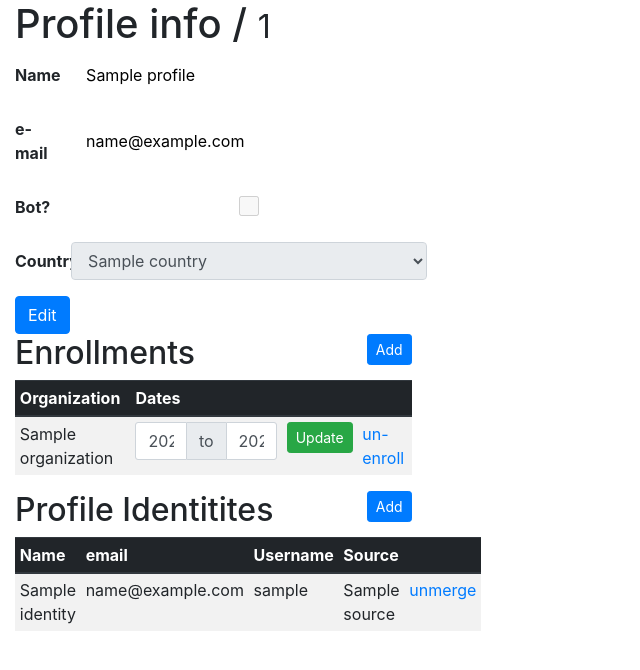
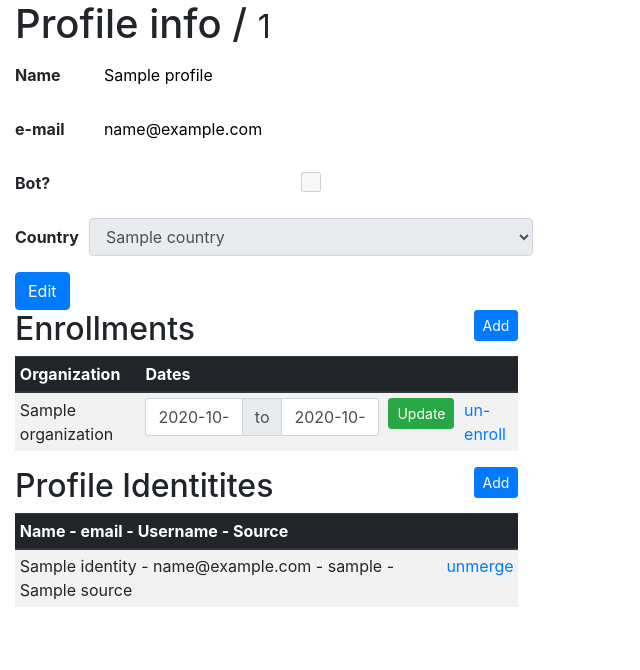
Before and after one commit to chaoss/grimoirelab-hatstall, a Django app: template django_hatstall/identities/templates/profiles/profile.html in a window 1280 px wide. Shown: the part 56-726 px from the top of the page, without its empty margins (0-640 px from the left). Run offline with Django 3.2, Linux system fonts and the light colour scheme; the template is opened without the code that fills it: most values are stand-ins (such as "Sample title", 1, 10 or a date in 2020); some libraries are stand-ins or nearby versions.

Commit message:
Fix table size joining columns

```diff
--- a/django_hatstall/identities/templates/profiles/profile.html
+++ b/django_hatstall/identities/templates/profiles/profile.html
@@ -36,6 +36,7 @@
 
             $('#closeIdentities').click(function(){
                 $('#identities').attr('hidden','');
+                $('#uniqueIdentitiesCards').attr('hidden','');
             });
 
             $('.input-daterange input').datepicker({
@@ -108,7 +109,7 @@
 {% block body %}
 <h1>Profile info / <small>{{profile.profile.uuid}}</small></h1>
 <div class="row">
-    <div class="col-md-4">
+    <div class="col-md-5">
         <div class="row">
             <div class="col-lg-12">
                 <form id="profileData" action="" method="POST">{% csrf_token %}
@@ -181,23 +182,18 @@
             <div class="col-lg-12">
                 <h2 class="float-left">Profile Identitites</h2>
                 <button id="addIdentitiesBtn" type="button" class="btn btn-primary btn-sm float-right">Add <span class="sr-only">identities</span></button>
+                <div class="">
                     <table class="table table-striped table-sm" id="profileIdsTable">
                         <thead class="thead-dark">
                             <tr>
-                            <th>Name</th>
-                            <th>email</th>
-                            <th>Username</th>
-                            <th>Source</th>
+                                <th>Name - email - Username - Source</th>
                                 <th></th>
                             </tr>
                         </thead>
                         <tbody>
                             {% for identity in profile.identities %}
                             <tr>
-                            <td>{{identity.name}}</td>
-                            <td>{{identity.email}}</td>
-                            <td>{{identity.username}}</td>
-                            <td>{{identity.source}}</td>
+                                <td>{{identity.name}} - {{identity.email}} - {{identity.username}} - {{identity.source}}</td>
                                 <td>
                                     {% if profile.profile.uuid != identity.id %}
                                     <a href="/profiles/{{profile.profile.uuid}}/unmerge/{{identity.id}}">unmerge</a>
@@ -210,12 +206,13 @@
                 </div>
             </div>
         </div>
+    </div>
     <div class="col-md-4">
         <div id="identities" hidden class="row">
 
 
             <div class="col-lg-12">
-                <h3 class="float-left">Unique Identities</h3>
+                <h3 class="float-left">Available Unique Identities</h3>
                 <button id="closeIdentities" type="button" class="close" aria-label="Close">
                     <span aria-hidden="true">&times;</span>
                 </button>
@@ -297,7 +294,7 @@
             </div>
         </div>
     </div>
-    <div class="col-md-4" id="uniqueIdentitiesCards">
+    <div class="col-md-3" id="uniqueIdentitiesCards">
         {% for uuid in unique_identities %}
             <div class="card" id="{{uuid.uuid}}" hidden>
               <div class="card-body">
```
Lines whose indentation alone changed are shown as unchanged.
